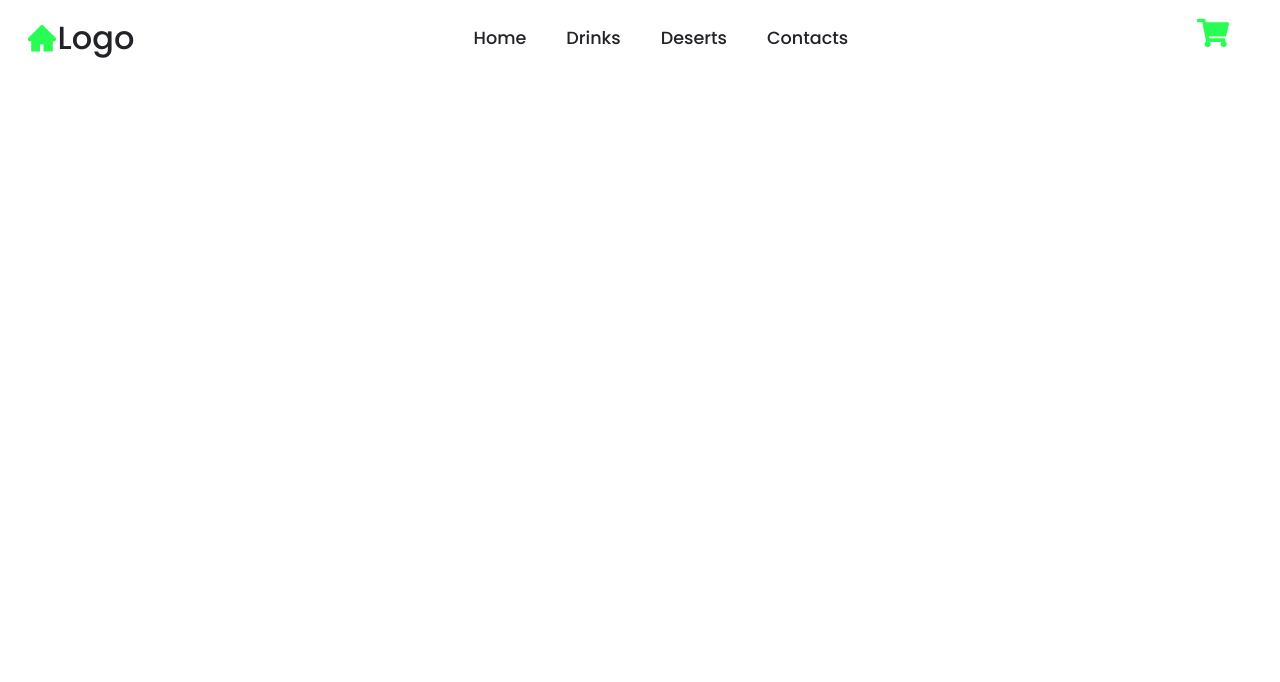
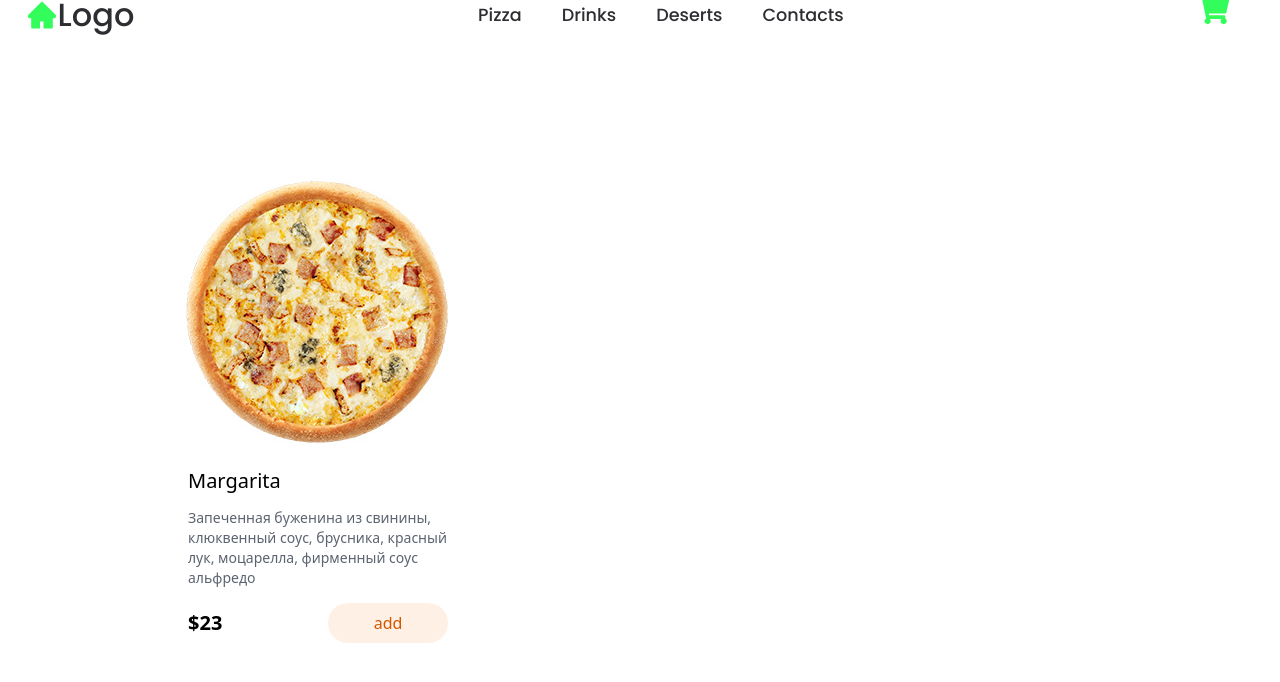
Before and after one commit to DireStraits01/react-pizza, a React (Create React App) app: page / in a window 1280 px wide. Shown: the top 682 px of the page. Built offline with nearby package versions, Linux system fonts and the light colour scheme.

Commit message:
pizza card create

```diff
--- a/src/App.jsx
+++ b/src/App.jsx
@@ -1,8 +1,7 @@
 import { BrowserRouter, Route, Routes } from 'react-router-dom';
 import './App.css';
 import Navbar from './components/Navbar';
-import PizzaCard from './components/PizzaCard';
-import Home from './components/pages/Home';
+import Pizza from './components/pages/Pizza';
 import Contacts from './components/pages/Contacts';
 import Drinks from './components/pages/Drinks';
 import Deserts from './components/pages/Deserts';
@@ -13,7 +12,7 @@ function App() {
       <div className="App">
         <Routes>
           <Route path="/" element={<Navbar />}>
-            <Route index element={<Home />} />
+            <Route index element={<Pizza />} />
             <Route path="/drinks" element={<Drinks />} />
             <Route path="deserts" element={<Deserts />} />
             <Route path="contacts" element={<Contacts />} />
--- a/src/components/Navbar.jsx
+++ b/src/components/Navbar.jsx
@@ -3,7 +3,7 @@ import { AiFillHome } from 'react-icons/ai';
 import { GiHamburgerMenu } from 'react-icons/gi';
 import { FaShoppingCart } from 'react-icons/fa';
 import style from './Navbar.module.css';
-import { Link } from 'react-router-dom';
+import { NavLink, Outlet } from 'react-router-dom';
 
 function Navbar() {
   const [openBurgerMenu, setOpenBurgerMenu] = useState(false);
@@ -21,27 +21,28 @@ function Navbar() {
         </div>
         <ul className={`${style.navbar} ${openBurgerMenu ? style.open : ''}`}>
           <li>
-            <Link to="/">Home</Link>
+            <NavLink to="/">Pizza</NavLink>
           </li>
           <li>
-            <Link to="drinks">Drinks</Link>
+            <NavLink to="drinks">Drinks</NavLink>
           </li>
           <li>
-            <Link to="deserts">Deserts</Link>
+            <NavLink to="deserts">Deserts</NavLink>
           </li>
           <li>
-            <Link to="contacts">Contacts</Link>
+            <NavLink to="contacts">Contacts</NavLink>
           </li>
         </ul>
         <div className={style.cart}>
-          <Link to="/#" className={style.cart__btn}>
+          <NavLink to="/#" className={style.cart__btn}>
             <FaShoppingCart />
-          </Link>
+          </NavLink>
           <div className={style.burgerMenu} id={style.burgerMenu}>
             <GiHamburgerMenu onClick={handleBurgerMenu} />
           </div>
         </div>
       </header>
+      <Outlet />
     </>
   );
 }
--- a/src/components/Navbar.module.css
+++ b/src/components/Navbar.module.css
@@ -13,6 +13,7 @@
 header {
   position: fixed;
   width: 100%;
+  height: 30px;
   top: 0;
   right: 0;
   z-index: 1000;
@@ -22,6 +23,8 @@ header {
   background: transparent;
   transition: all 0.5s ease;
   padding: 2rem 12%;
+  background-color: #fff;
+  opacity: 0.95;
 }
 .logo {
   display: flex;
--- a/src/components/pages/Home.jsx
+++ /dev/null
@@ -1,5 +0,0 @@
-function Home() {
-  return <h1>Home</h1>;
-}
-
-export default Home;
--- /dev/null
+++ b/src/components/pages/Pizza.jsx
@@ -0,0 +1,24 @@
+import style from './Pizza.module.css';
+import pz from './img/cheese.png';
+function Pizza() {
+  return (
+    <>
+      <div className={style.row}>
+        <div className={style.pizzaCard}>
+          <img src={pz} alt="" />
+          <h3>Margarita</h3>
+          <p>
+            Запеченная буженина из свинины, клюквенный соус, брусника, красный
+            лук, моцарелла, фирменный соус альфредо
+          </p>
+          <div className={style.pizzaCard__footer}>
+            <span className={style.pizzaCard__price}>$23</span>
+            <button>add</button>
+          </div>
+        </div>
+      </div>
+    </>
+  );
+}
+
+export default Pizza;
--- /dev/null
+++ b/src/components/pages/Pizza.module.css
@@ -0,0 +1,87 @@
+.row {
+  margin-top: 150px;
+  margin-left: 168px;
+}
+.pizzaCard {
+  height: 500px;
+  width: 300px;
+  padding: 20px;
+  overflow: hidden;
+  display: flex;
+  flex-direction: column;
+  align-items: center;
+}
+.pizzaCard img {
+  cursor: pointer;
+  transition: transform 0.3s ease;
+  transform: translateY(0px);
+}
+.pizzaCard img:hover {
+  transform: translateY(5px);
+}
+
+.pizzaCard h3 {
+  margin: 15px 0px;
+  width: 100%;
+  color: rgb(0, 0, 0);
+  font-size: 20px;
+  text-align: start;
+  line-height: 24px;
+  font-family: system-ui, 'Segoe UI', 'Helvetica Neue', Arial, sans-serif,
+    'Apple Color Emoji', 'Segoe UI Emoji', 'Segoe UI Symbol';
+  font-weight: 500;
+}
+
+.pizzaCard p {
+  font-size: 14px;
+  line-height: 20px;
+  font-family: system-ui, 'Segoe UI', 'Helvetica Neue', Arial, sans-serif,
+    'Apple Color Emoji', 'Segoe UI Emoji', 'Segoe UI Symbol';
+  color: rgb(92, 99, 112);
+  font-weight: 400;
+}
+.pizzaCard__footer {
+  margin: 15px 0;
+  width: 100%;
+  display: flex;
+  justify-content: space-between;
+  align-items: center;
+}
+
+.pizzaCard__price {
+  padding-right: 4px;
+  font-size: 20px;
+  color: rgb(0, 0, 0);
+  font-family: system-ui, 'Segoe UI', 'Helvetica Neue', Arial, sans-serif,
+    'Apple Color Emoji', 'Segoe UI Emoji', 'Segoe UI Symbol';
+  font-weight: 600;
+  line-height: 24px;
+}
+.pizzaCard__footer button {
+  height: 40px;
+  min-width: 120px;
+  padding: 8px 20px;
+  font-size: 16px;
+  line-height: 24px;
+  background-color: rgb(255, 240, 230);
+  color: rgb(209, 87, 0);
+  outline: none;
+  border: none;
+  border-radius: 9999px;
+  text-align: center;
+  font-family: system-ui, 'Segoe UI', 'Helvetica Neue', Arial, sans-serif,
+    'Apple Color Emoji', 'Segoe UI Emoji', 'Segoe UI Symbol';
+  font-weight: 500;
+  text-decoration: none;
+  position: relative;
+  overflow: hidden;
+  cursor: pointer;
+  user-select: none;
+  transition-property: background-color, color;
+  transition-duration: 200ms;
+  transition-timing-function: ease-out;
+}
+
+.pizzaCard__footer button:hover {
+  background-color: rgb(244, 193, 157);
+}
```
Also changed, not shown: src/components/pages/img/cheese.png (added).
